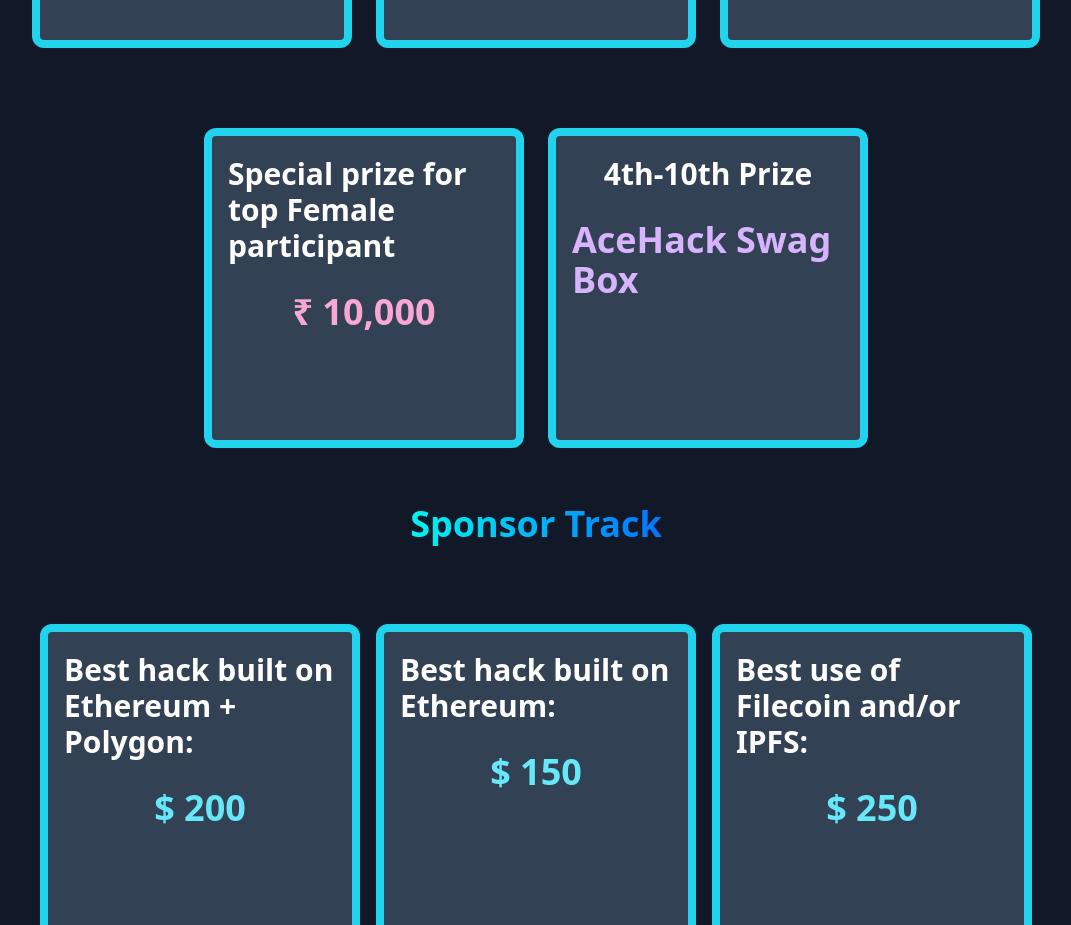
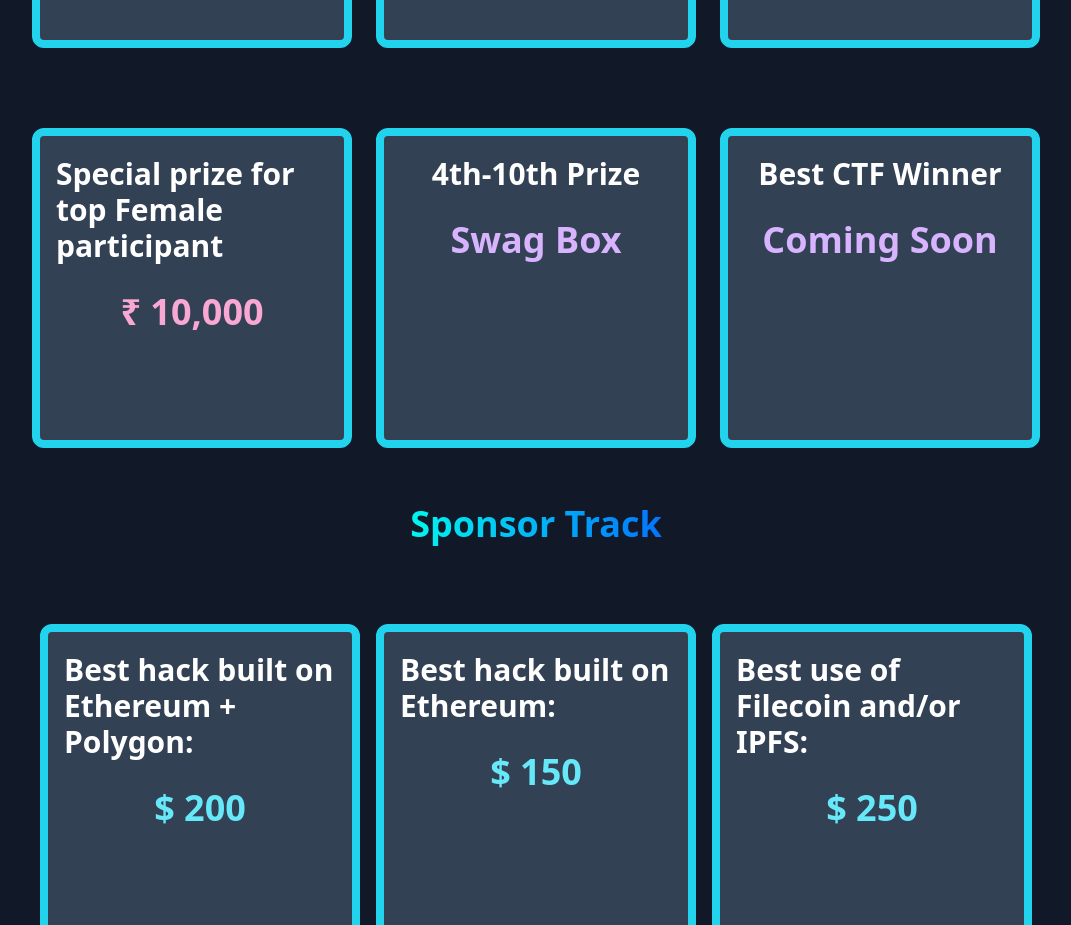
Before and after one commit to kshitijv256/aceHack2.0, a React (Vite) app: page / in a window 1280 px wide. Shown: the part 4422-5347 px from the top of the page, without its empty margins (104-1175 px from the left). Built offline with nearby package versions, Linux system fonts and the light colour scheme.

Commit message:
Update Prizes.jsx

```diff
--- a/src/pages/Prizes.jsx
+++ b/src/pages/Prizes.jsx
@@ -38,7 +38,12 @@ const Prizes = () => {
           <PrizeItem
             color="text-purple-300"
             title="4th-10th Prize"
-            prize="AceHack Swag Box"
+            prize="Swag Box"
+          />
+           <PrizeItem
+            color="text-purple-300"
+            title=" Best CTF Winner"
+            prize="Coming Soon"
           />
         </div>
         <div className="flex flex-col w-full items-center">
```
